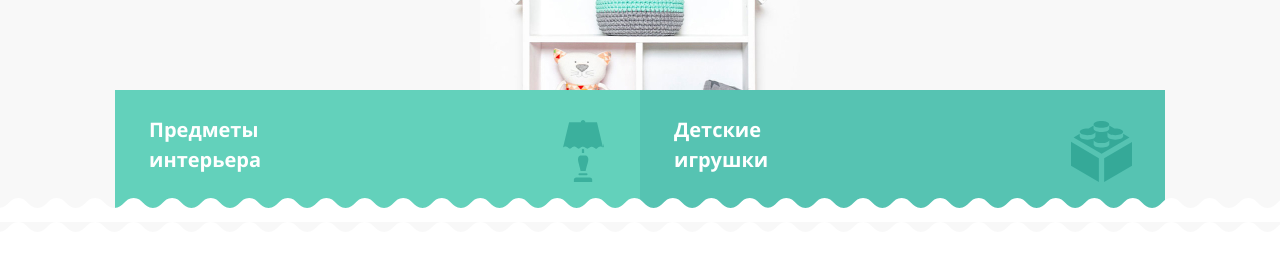
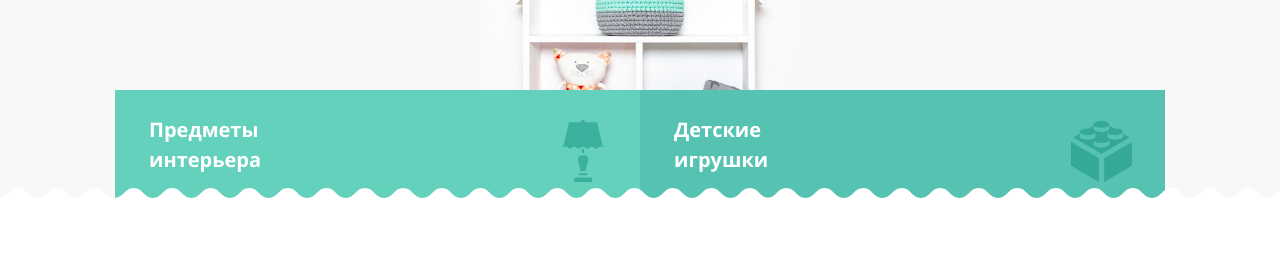
Before and after one commit to Ramc1987/1778551-mishka-25, a plain HTML site: page source/index.html in a window 1280 px wide. Shown: the part 312-575 px from the top of the page. Drawn offline with nearby package versions, Linux system fonts and the light colour scheme; files that its build step writes are made by us from their sources.

Commit message:
Fix decor line zigzag

```diff
--- a/source/index.html
+++ b/source/index.html
@@ -116,6 +116,7 @@
             </a>
           </li>
         </ul>
+        <div class="main-page__line-zigzag"></div>
       </section>
       <section class="product-weeks">
         <h2 class="product-weeks__title visually-hidden">Товар недели</h2>
--- a/source/sass/block/main-page.scss
+++ b/source/sass/block/main-page.scss
@@ -8,24 +8,20 @@
 
 .main-page__promo {
   position: relative;
+}
+
+.main-page__line-zigzag {
+  position: absolute;
+  bottom: 0;
 
   @media (min-width: $tablet) {
-    &::after {
-      content: "";
-      position: absolute;
-      width: 100%;
-      bottom: 0;
-      height: 24px;
-      background: url("../img/line-decor/zigzag-fill-desktop.svg");
-
-      @media (min-width: $desktop-width) {
-        height: 34px;
-      }
-    }
+    background: url("../img/line-decor/zigzag-fill-desktop.svg");
+    height: 24px;
+    width: 100%;
   }
 
   @media (min-width: $desktop-width) {
-    padding-bottom: 20px;
+    width: 100%;
   }
 }
 
@@ -71,6 +67,7 @@
 
   @media (min-width: $desktop-width) {
     margin: 0 auto;
+    padding-bottom: 12px;
   }
 }
 
```
